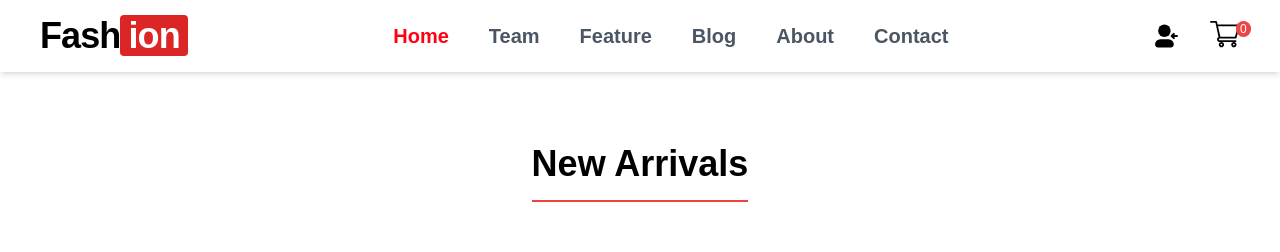
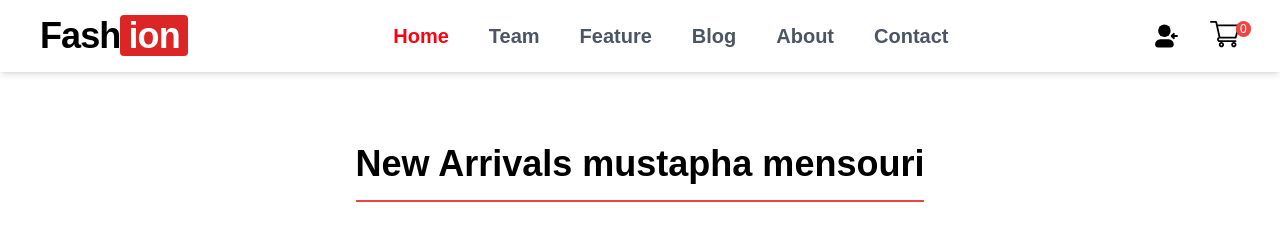
Before and after one commit to SoufianeAzerdaoui/Real-time-User-Activity-Tracking-in-E-commerce-website, a React (Create React App) app: page / in a window 1280 px wide. Shown: the top 252 px of the page. Built offline with nearby package versions, Linux system fonts and the light colour scheme.

Commit message:
this a test

```diff
--- a/src/App.js
+++ b/src/App.js
@@ -7,7 +7,7 @@ function App() {
   return (
 
     <CategoryProvider >
-
+{/* this changed */}
       <Header />
 
       <CategoryBanner />
--- a/src/Categories/CategoryBanner.jsx
+++ b/src/Categories/CategoryBanner.jsx
@@ -12,7 +12,7 @@ const CategoryBanner = () => {
     <>
       <div id='categoryid' className="flex justify-center pt-[9rem]">
         <p className='border-b-2 border-red-500 text-4xl pb-[1rem] font-extrabold'>
-          New Arrivals
+          New Arrivals mustapha mensouri
         </p>
       </div>
 
```
